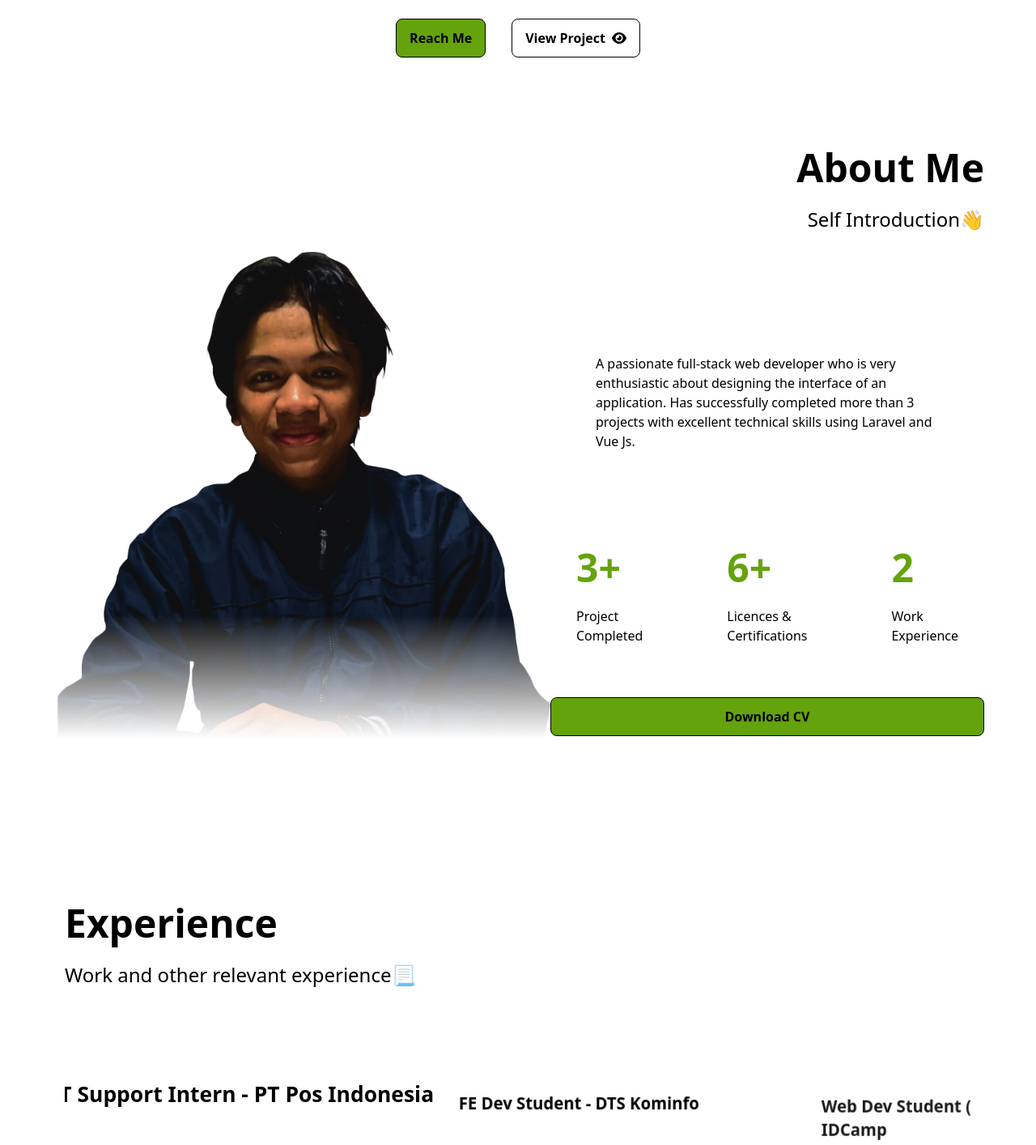
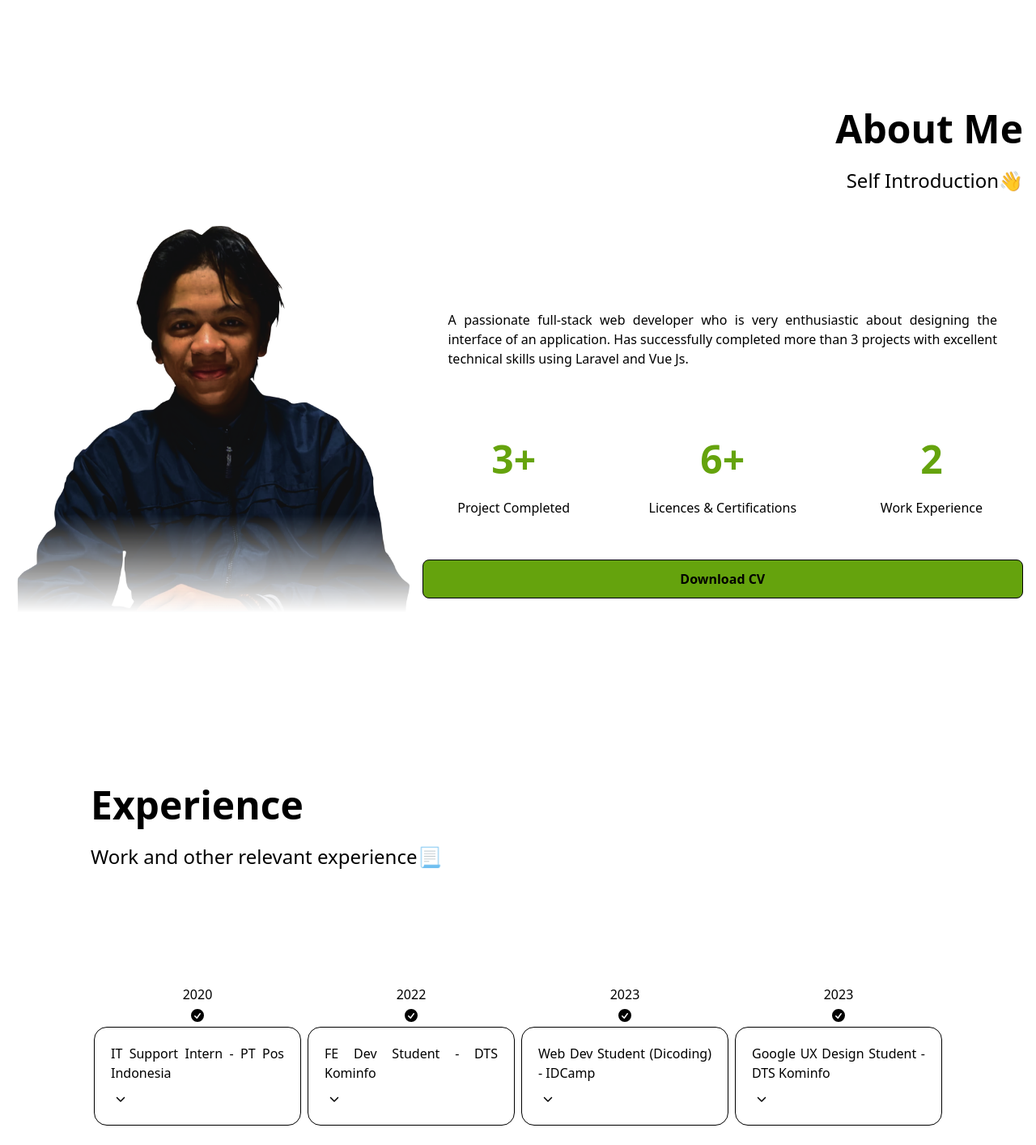
Before and after one commit to andimilyas/myPortfolio, a Vue app: page / in a window 1280 px wide. Shown: the part 585-1999 px from the top of the page at 81% size. Built offline with nearby package versions, Linux system fonts and the light colour scheme.

Commit message:
set layout

```diff
--- a/src/components/Home.vue
+++ b/src/components/Home.vue
@@ -1,20 +1,23 @@
 <template>
-  <section class="flex flex-col bg-base-200 pt-32 pb-28">
-    <div class="max-w-6xl mx-auto text-center">
-      <div class="w-2/3 mx-auto items-center">
-        <h1 class="text-2xl font-bold">Hello Everyone, Im Andi Mohamad 🙌</h1>
-        <div class="flex w-fit items-center justify-center">
+  <section class="hero bg-base-200 sm:py-16 py-10">
+    <div class="hero-content flex-col lg:flex-row min-w-6xl">
+      <div class="text-center">
+        <h1 class="text-2xl font-bold">
+          Hello Everyone, <br class="block sm:hidden" />
+          Im Andi Mohamad 🙌
+        </h1>
         <h1
-            class="w-fit h-auto justify-center flex bg-gradient-to-r items-center from-lime-600 from-50% to-lime-400 bg-clip-text text-8xl font-extrabold text-transparent text-center select-auto"
+          class="py-6 justify-center flex bg-gradient-to-r items-center from-lime-600 from-50% to-lime-400 bg-clip-text sm:text-8xl text-5xl font-extrabold text-transparent text-center select-auto"
         >
           Web Developer and Design Enthusiast
         </h1>
-        </div>
         <p class="text-2xl py-6">
           Likes to learn new things, especially related to technology 💻💥
         </p>
-        <div class="flex flex-row justify-center gap-8">
-          <button class="btn bg-lime-600 text-neutral text-base">
+        <div class="flex sm:flex-row sm:gap-5 flex-col justify-center gap-3">
+          <button
+            class="btn bg-lime-600 hover:bg-lime-500 text-base text-neutral"
+          >
             Reach Me
           </button>
           <button class="btn btn-outline text-base">
@@ -24,29 +27,33 @@
       </div>
     </div>
   </section>
-  <section class="bg-base-200 pb-14">
-    <div class="max-w-6xl mx-auto flex flex-col">
-      <div class="text-end">
-        <h1 class="text-5xl font-bold pb-6">About Me</h1>
-        <p class="text-2xl pb-6">Self Introduction👋</p>
+  <section class="hero bg-base-200 sm:py-16 py-10 grid">
+    <div class="hero-content flex-col grid grid-cols-5 min-w-6xl">
+      <div class="sm:text-end text-center col-span-5">
+        <h1 class="sm:text-5xl text-3xl font-bold pb-6">About Me</h1>
+        <p class="sm:text-2xl text-xl pb-6">Self Introduction👋</p>
       </div>
-      <div class="flex flex-row">
-        <div class="flex justify-center items-center h-full w-full md:block">
-          <img src="../asset/img/andimoh.png" alt="" />
+      <div class="sm:col-span-2 col-span-5">
+        <img class="" src="../asset/img/andimoh.png" alt="" />
       </div>
-        <div class="flex flex-col flex-1 justify-center gap-8 content-center">
+      <div class="sm:col-span-3 col-span-5">
         <div
-            class="bg-base-100 rounded-box p-14 text-base"
+          class="col-span-3 sm:col-span-1 justify-center gap-8 content-center"
+        >
+          <div
+            class="sm:bg-base-100 rounded-box sm:p-8 p-4 text-base"
             v-for="about in abouts"
           >
-            <p>
+            <p class="text-justify">
               {{ about }}
             </p>
           </div>
-          <div class="flex flex-row justify-between gap-10">
+          <div
+            class="col-span-3 sm:grid sm:grid-cols-3 gap-8 justify-between my-3 text-center"
+          >
             <div
               v-for="achievment in achievements"
-              class="bg-base-100 rounded-box box-border h-full w-full p-8 flex flex-col flex-wrap"
+              class="bg-base-100 rounded-box box-border h-full w-full p-5 my-3 content-center"
             >
               <div>
                 <h1 class="text-5xl font-bold pb-6 text-lime-600">
@@ -58,7 +65,10 @@
               </div>
             </div>
           </div>
-          <button class="btn bg-lime-600 text-neutral text-base">
+          <div class="col-span-3 mt-8">
+            <button
+              class="w-full btn bg-lime-600 hover:bg-lime-500 text-base text-neutral"
+            >
               <download-pdf-button
                 :pdf-url="pdfUrl"
                 :pdf-file-name="pdfFileName"
@@ -67,13 +77,69 @@
           </div>
         </div>
       </div>
+    </div>
   </section>
-  <section class="p-20 max-w-7xl mx-auto flex flex-col">
-    <div class="text-start">
-      <h1 class="text-5xl font-bold pb-6">Experience</h1>
-      <p class="text-2xl pb-24">Work and other relevant experience📃</p>
+  <section class="hero bg-base-200 sm:py-16 py-10 grid">
+    <div class="hero-content flex-col grid grid-cols-3 min-w-6xl">
+      <div class="sm:text-start text-center col-span-3">
+        <h1 class="sm:text-5xl text-3xl font-bold pb-6">Experience</h1>
+        <p class="sm:text-2xl text-xl pb-6">
+          Work and other relevant experience📃
+        </p>
       </div>
-    <carousel :items-to-show="2.5" class="flex flex-col cursor-pointer">
+      <div class="sm:col-span-3 col-span-2">
+        <ul class="timeline timeline-vertical lg:timeline-horizontal">
+          <li v-for="experience in experiences">
+            <hr />
+            <div class="timeline-start">{{ experience.year }}</div>
+            <div class="timeline-middle">
+              <svg
+                xmlns="http://www.w3.org/2000/svg"
+                viewBox="0 0 20 20"
+                fill="currentColor"
+                class="h-5 w-5"
+              >
+                <path
+                  fill-rule="evenodd"
+                  d="M10 18a8 8 0 100-16 8 8 0 000 16zm3.857-9.809a.75.75 0 00-1.214-.882l-3.483 4.79-1.88-1.88a.75.75 0 10-1.06 1.061l2.5 2.5a.75.75 0 001.137-.089l4-5.5z"
+                  clip-rule="evenodd"
+                />
+              </svg>
+            </div>
+            <div
+              class="timeline-end timeline-box sm:w-64 w-40 sm:text-justify p-5"
+            >
+              {{ experience.title }}
+              <div class="dropdown dropdown-end flex mt-2">
+                <div
+                  tabindex="0"
+                  role="button"
+                  class="btn btn-ghost btn-circle btn-xs"
+                >
+                  <font-awesome-icon
+                    class="text-xs"
+                    :icon="['fas', 'chevron-down']"
+                  />
+                </div>
+                <div
+                  tabindex="0"
+                  class="card compact dropdown-content bg-base-100 rounded-box z-[1] w-64 shadow my-5"
+                >
+                  <div tabindex="0" class="card-body">
+                    <p class="text-sm mb-5">{{ experience.description }}</p>
+                    <button
+                      class="w-full btn bg-lime-600 hover:bg-lime-500 text-sm text-neutral"
+                    >
+                    <font-awesome-icon :icon="['fas', 'eye']" />Certificate</button>
+                  </div>
+                </div>
+              </div>
+            </div>
+            <hr />
+          </li>
+        </ul>
+      </div>
+      <!-- <carousel :items-to-show="2.5" class="col-span-3 cursor-pointer">
         <slide
           v-for="experience in experiences"
           :key="slide"
@@ -83,10 +149,8 @@
           <p class="text-sm py-5">{{ experience.description }}</p>
           <p class="text-md badge badge-neutral">{{ experience.year }}</p>
         </slide>
-      <template #addons>
-        <pagination />
-      </template>
-    </carousel>
+      </carousel> -->
+    </div>
   </section>
   <section class="bg-base-200 py-28">
     <div class="max-w-6xl mx-auto flex flex-row gap-20">
--- a/src/components/Navbar.vue
+++ b/src/components/Navbar.vue
@@ -1,22 +1,5 @@
 <template>
-  <!-- <nav
-    class="w-full fixed top-0 bg-base-200 backdrop-filter backdrop-blur-lg bg-opacity-20 z-40"
-  >
-    <div class="navbar ">
-      <div class="navbar-start">
-
-      </div>
-      <div class="navbar-center">
-        <ul class="flex flex-row gap-8 cursor-pointer text-base">
-
-        </ul>
-      </div>
-      <div class="navbar-end">
-
-      </div>
-    </div>
-  </nav> -->
-  <div class="navbar max-w-6xl mx-auto my-2">
+  <div class="navbar max-w-6xl mx-auto my-2 z-40">
     <div class="navbar-start">
       <div class="max-w-10">
         <router-link to="/"><img src="../asset/img/logo.png" /></router-link>
@@ -109,36 +92,58 @@
             aria-label="close sidebar"
             class="drawer-overlay"
           ></label>
-          <ul class="menu bg-base-200 text-xl min-h-full w-fit p-4">
+          <ul class="menu bg-base-200 text-xl min-h-full w-80 p-4">
             <!-- Sidebar content here -->
             <li>
-              <RouterLink to="/" class="hover:text-lime-600">Home</RouterLink>
+              <form class="p-0 my-3">
+                <label class="input input-bordered flex items-center gap-2 min-w-72">
+                  <font-awesome-icon class="text-sm" :icon="['fas', 'magnifying-glass']" />
+                  <input class="w-full" type="text" placeholder="Search" />
+                </label>
+              </form>
+            </li>
+            <li>
+              <RouterLink to="/" class="hover:text-lime-600"
+                ><font-awesome-icon
+                  class="mr-2 text-sm"
+                  :icon="['fas', 'home']"
+                />Home</RouterLink
+              >
             </li>
             <li>
               <RouterLink to="/project" class="hover:text-lime-600"
-                >Project</RouterLink
+                ><font-awesome-icon
+                  class="mr-2 text-sm"
+                  :icon="['fas', 'briefcase']"
+                />Project</RouterLink
               >
             </li>
             <li>
               <RouterLink to="/blog" class="hover:text-lime-600"
-                >Blog</RouterLink
+                ><font-awesome-icon
+                  class="mr-2 text-sm"
+                  :icon="['fas', 'newspaper']"
+                />Blog</RouterLink
               >
             </li>
             <li>
               <RouterLink to="/contact" class="hover:text-lime-600"
-                >Contact</RouterLink
+                ><font-awesome-icon
+                  class="mr-2 text-sm"
+                  :icon="['fas', 'envelope']"
+                />Contact</RouterLink
               >
             </li>
             <li>
               <details>
-                <summary>Theme</summary>
+                <summary class="hover:text-lime-600"><font-awesome-icon class="mr-2 text-sm" :icon="['fas', 'gear']" />Theme</summary>
                 <ul class="p-2">
                   <li>
                     <label class="cursor-pointer w-fit">
                       <svg
                         xmlns="http://www.w3.org/2000/svg"
-                        width="20"
-                        height="20"
+                        width="16"
+                        height="16"
                         viewBox="0 0 24 24"
                         fill="none"
                         stroke="currentColor"
@@ -158,8 +163,8 @@
                       />
                       <svg
                         xmlns="http://www.w3.org/2000/svg"
-                        width="20"
-                        height="20"
+                        width="16"
+                        height="16"
                         viewBox="0 0 24 24"
                         fill="none"
                         stroke="currentColor"
@@ -176,28 +181,6 @@
                 </ul>
               </details>
             </li>
-            <li>
-              <details>
-                <summary>Search</summary>
-                <ul class="p-2">
-                  <li>
-                    <form class="w-full">
-                      <label
-                        class="input input-bordered flex items-center gap-2"
-                      >
-                        <font-awesome-icon
-                          :icon="['fas', 'magnifying-glass']"
-                        />
-                        <input
-                          type="text"
-                          placeholder="Search"
-                        />
-                      </label>
-                    </form>
-                  </li>
-                </ul>
-              </details>
-            </li>
           </ul>
         </div>
       </div>
```
Also changed, not shown: src/asset/img/andimoh.png. Lines whose indentation alone changed are shown as unchanged.
